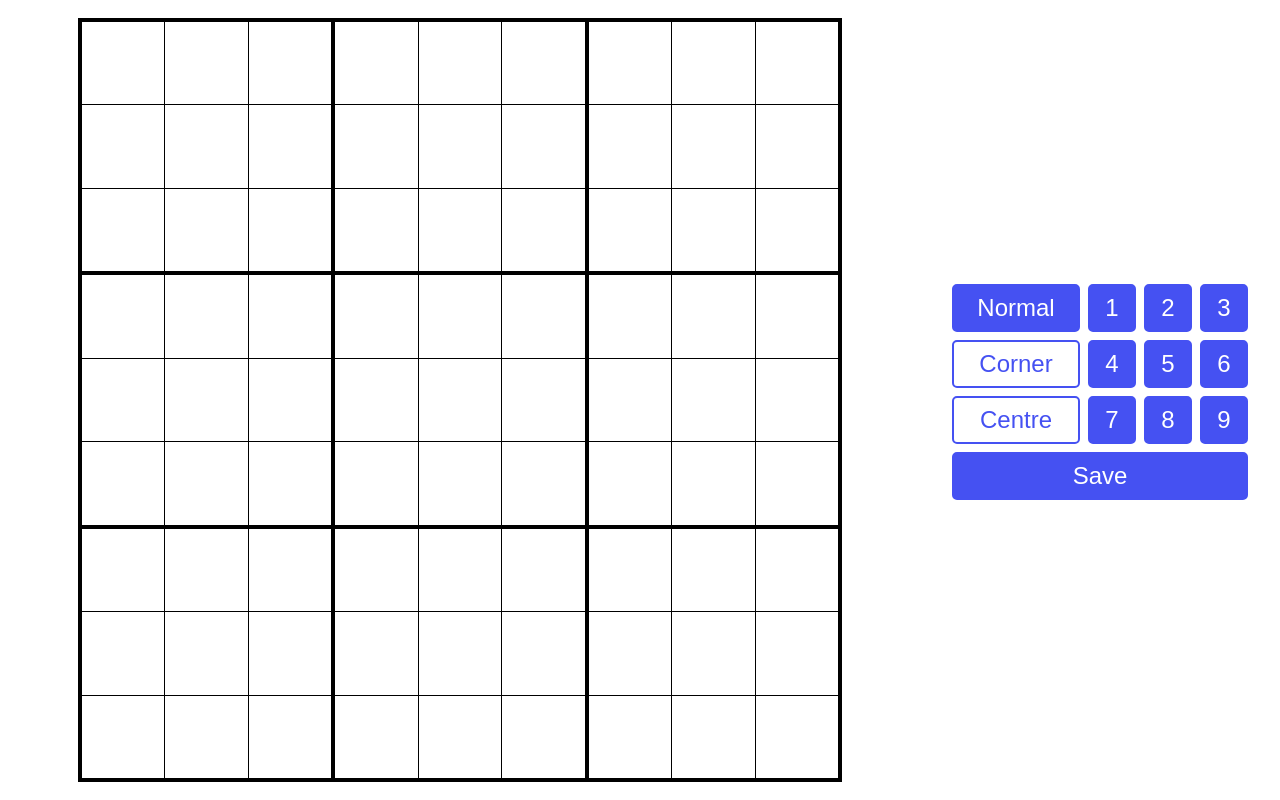
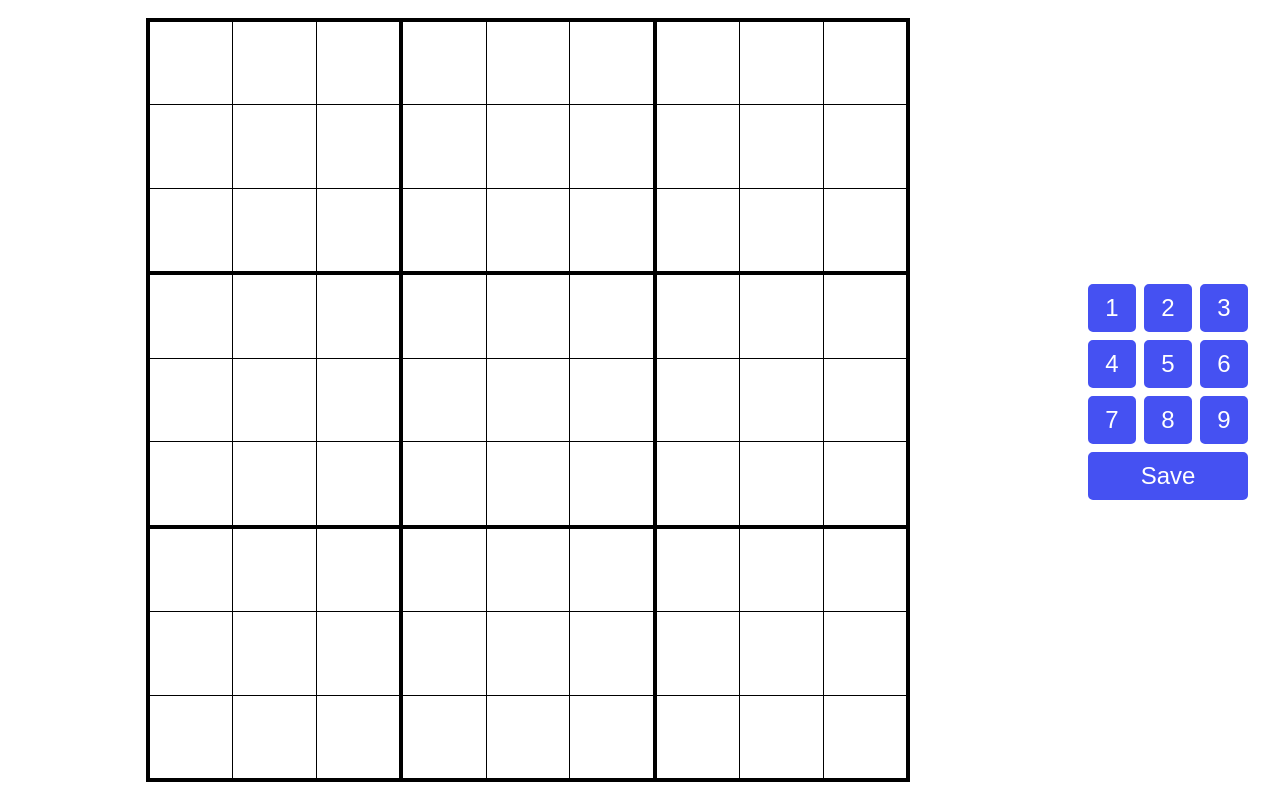
Before and after one commit to airburst/sudoku-solver, a React (Create React App) app: page / in a window 1280 px wide. Built offline with nearby package versions, Linux system fonts and the light colour scheme.

Commit message:
feat: Setup mode Reduced number of buttons Prevent pencil marks in setup mode

```diff
--- a/package.json
+++ b/package.json
@@ -1,6 +1,6 @@
 {
   "name": "sudoku-solver",
-  "version": "0.3.2",
+  "version": "0.4.0",
   "private": true,
   "dependencies": {
     "@reduxjs/toolkit": "^1.8.1",
--- a/src/features/puzzle/Cell.js
+++ b/src/features/puzzle/Cell.js
@@ -10,7 +10,7 @@ const StyledCell = styled.div`
   box-sizing: border-box;
   align-items: center;
   justify-content: center;
-  font-size: clamp(1rem, 6vw, 4rem);
+  font-size: clamp(2rem, 6vw, 5rem);
   outline: none;
 
   // Thick borders for (3x3) square edges
@@ -44,14 +44,14 @@ const PencilMark = styled.div`
   position: absolute;
   top: 0;
   left: 0;
-  font-size: 1rem;
+  font-size: clamp(0.7rem, 1vw, 1rem);
   padding-left: 2px;
   color: var(--guess-color);
 `;
 
 const CentreMark = styled.div`
   position: absolute;
-  font-size: 1rem;
+  font-size: clamp(0.7rem, 1vw, 1rem);
   color: var(--guess-color);
 `;
 
@@ -82,7 +82,7 @@ const Cell = ({ data, row = 0, col = 0, onKeyDown, onKeyUp }) => {
       row={row}
       col={col}
       locked={locked}
-      tabIndex={hasSetValue ? -1 : 1}
+      tabIndex={hasSetValue ? -1 : 0}
       onKeyDown={onKeyDown}
       onKeyUp={onKeyUp}
     >
--- a/src/features/puzzle/Controls/PlayControls.js
+++ b/src/features/puzzle/Controls/PlayControls.js
@@ -1,4 +1,3 @@
-// import { useState, useCallback, useEffect } from "react";
 import styled from "styled-components";
 import Button from "../../../components/Button";
 import solve from "../../../services/Solver";
@@ -13,7 +12,8 @@ import {
 
 const ButtonContainer = styled.div`
   display: grid;
-  grid-template-columns: 8rem 3rem 3rem 3rem;
+  grid-template-columns: ${({ locked }) =>
+    locked ? "8rem 3rem 3rem 3rem" : "repeat(3, 3rem)"};
   grid-template-rows: repeat(4, 3rem);
   grid-gap: 0.5rem;
   width: 100%;
@@ -26,15 +26,15 @@ const ColSpan = styled.div`
 `;
 
 const SaveSpan = styled.div`
-  grid-row: 4 / 4;
-  grid-column: 1 / 5;
+  grid-row: ${({ locked }) => (locked ? "4 / 4" : "")};
+  grid-column: ${({ locked }) => (locked ? "1 / 5" : "1 / 4")};
 `;
 
 const Controls = () => {
   const dispatch = useDispatch();
   const locked = useSelector((state) => state.puzzle.locked);
+  const board = useSelector((state) => state.puzzle.board);
   const mode = useSelector((state) => state.puzzle.mode);
-  const board = useSelector((state) => state.puzzle.board);
 
   const setValue = (val) => {
     if (mode === "normal") {
@@ -50,10 +50,12 @@ const Controls = () => {
   const setMode = (m) => dispatch(changeMode(m));
 
   return (
-    <ButtonContainer>
+    <ButtonContainer locked={locked}>
+      {locked && (
         <Button primary={mode === "normal"} onClick={() => setMode("normal")}>
           Normal
         </Button>
+      )}
       <Button primary onClick={() => setValue(1)}>
         1
       </Button>
@@ -63,9 +65,11 @@ const Controls = () => {
       <Button primary onClick={() => setValue(3)}>
         3
       </Button>
+      {locked && (
         <Button primary={mode === "corner"} onClick={() => setMode("corner")}>
           Corner
         </Button>
+      )}
       <Button primary onClick={() => setValue(4)}>
         4
       </Button>
@@ -75,9 +79,11 @@ const Controls = () => {
       <Button primary onClick={() => setValue(6)}>
         6
       </Button>
+      {locked && (
         <Button primary={mode === "centre"} onClick={() => setMode("centre")}>
           Centre
         </Button>
+      )}
       <Button primary onClick={() => setValue(7)}>
         7
       </Button>
--- a/src/features/puzzle/PuzzleBoard.js
+++ b/src/features/puzzle/PuzzleBoard.js
@@ -29,20 +29,25 @@ const StyledBoard = styled.div`
 
 const PuzzleBoard = () => {
   const boardData = useSelector((state) => state.puzzle.board);
+  const locked = useSelector((state) => state.puzzle.locked);
   const mode = useSelector((state) => state.puzzle.mode);
   const dispatch = useDispatch();
 
   const handleKeyPress = (e) => {
     switch (true) {
       case e.shiftKey && /^Digit[0-9]$/i.test(e.code):
+        if (locked) {
           dispatch(changeMode("corner"));
           const shiftNum = parseInt(e.code.slice(5));
           dispatch(setSelectedCellsPencilMarks(shiftNum));
+        }
         break;
       case e.ctrlKey && /^Digit[0-9]$/i.test(e.code):
+        if (locked) {
           dispatch(changeMode("centre"));
           const ctrlNum = parseInt(e.code.slice(5));
           dispatch(setSelectedCellsPencilMarks(ctrlNum));
+        }
         break;
       case /^Digit[0-9]$/i.test(e.code):
         const num = parseInt(e.code.slice(5));
--- a/src/features/puzzle/puzzleSlice.js
+++ b/src/features/puzzle/puzzleSlice.js
@@ -16,7 +16,7 @@ const initialState = {
   board: emptyBoard,
   locked: false,
   selectedCells: [],
-  mode: "normal", // | "corner" | "centre"
+  mode: "setup", // "normal" | "corner" | "centre"
   isDragging: false,
 };
 
@@ -119,6 +119,7 @@ export const puzzleSlice = createSlice({
     // Put board into 'play' mode
     lockBoard: (state) => {
       state.locked = true;
+      state.mode = "normal";
       state.board.map((row) =>
         row.forEach((cell) => {
           cell.selected = false;
```
Also changed, not shown: 1 other file (tests, documents, lock files or other folders). Lines whose indentation alone changed are shown as unchanged.
